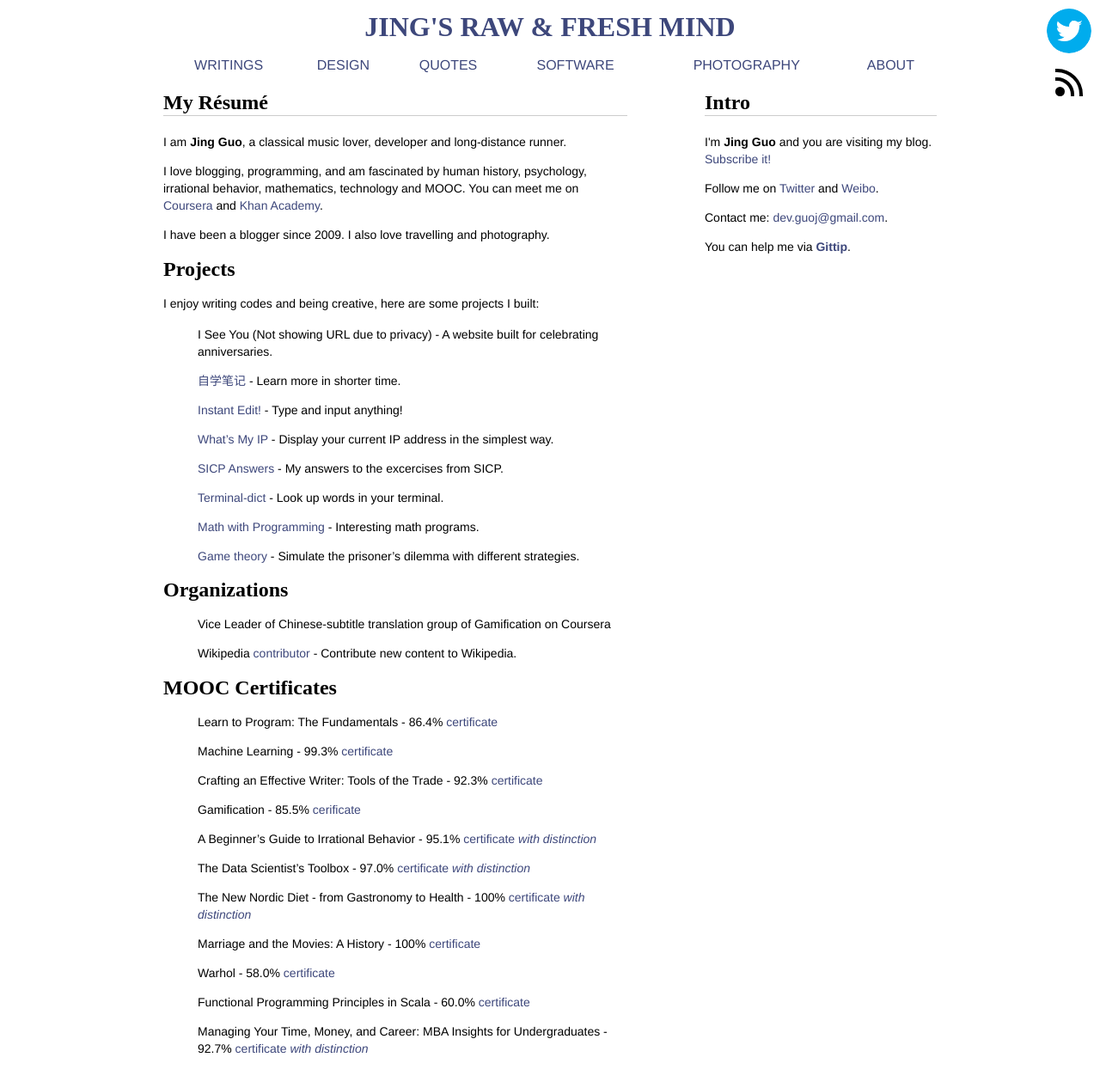
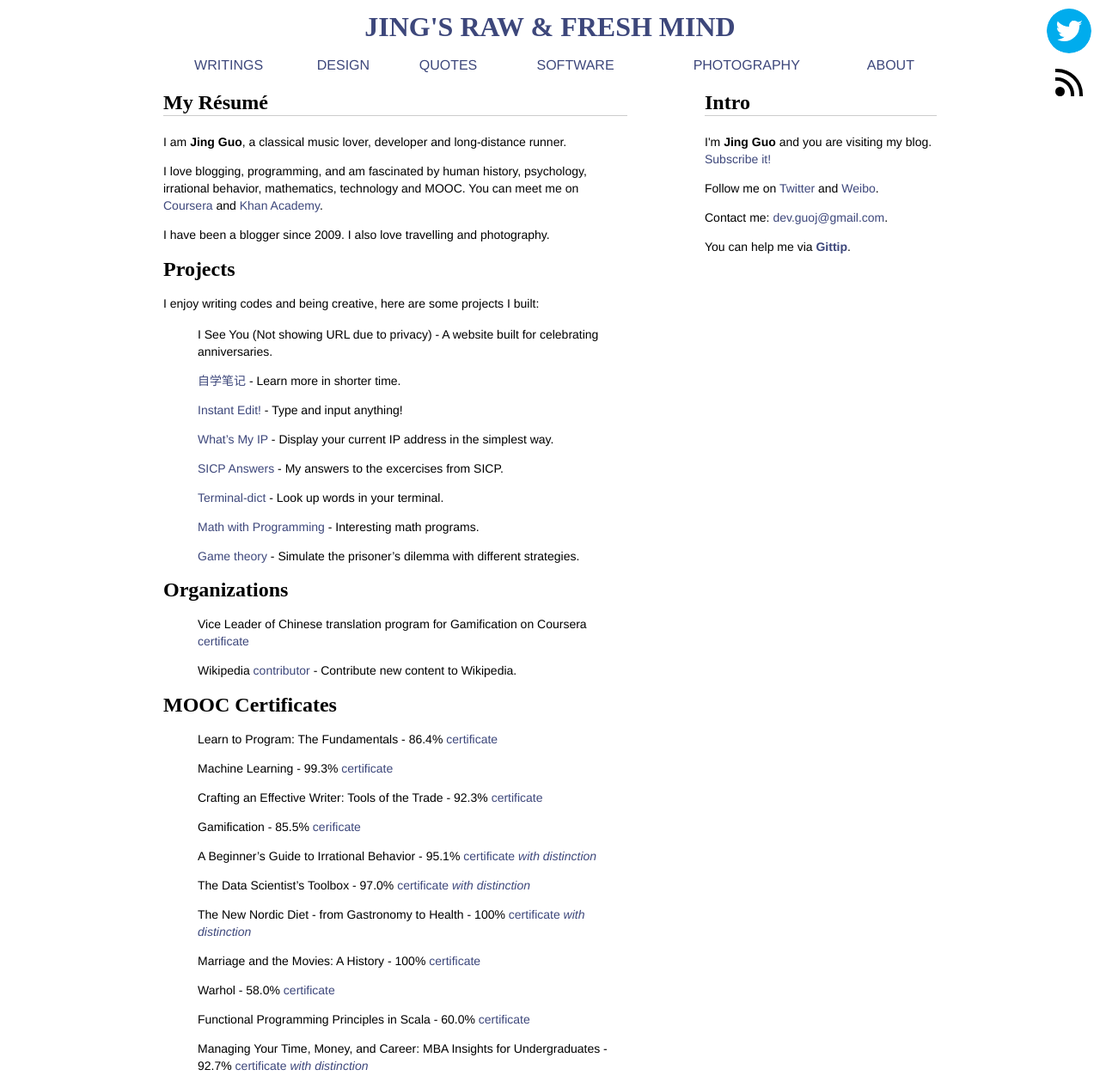
Before and after one commit to guojing0/guojing0.github.io, a Jekyll site: the page built from about-me.md, in a window 1280 px wide. Shown: the whole page at 86% size. Built offline with Jekyll 4.4.1, drawn with Linux system fonts in a browser that asks for light colours; Markdown is read by kramdown in place of the engine named in the settings.

Commit message:
translation certificate

```diff
--- a/about-me.md
+++ b/about-me.md
@@ -33,7 +33,7 @@
 Organizations
 =====
 
-* Vice Leader of Chinese-subtitle translation group of Gamification on Coursera
+* Vice Leader of Chinese translation program for Gamification on Coursera [certificate](/images/translation.pdf)
 
 * Wikipedia [contributor](http://zh.wikipedia.org/wiki/User:Guojkiwi) - Contribute new content to Wikipedia.
 
```
Also changed, not shown: 1 other file.
